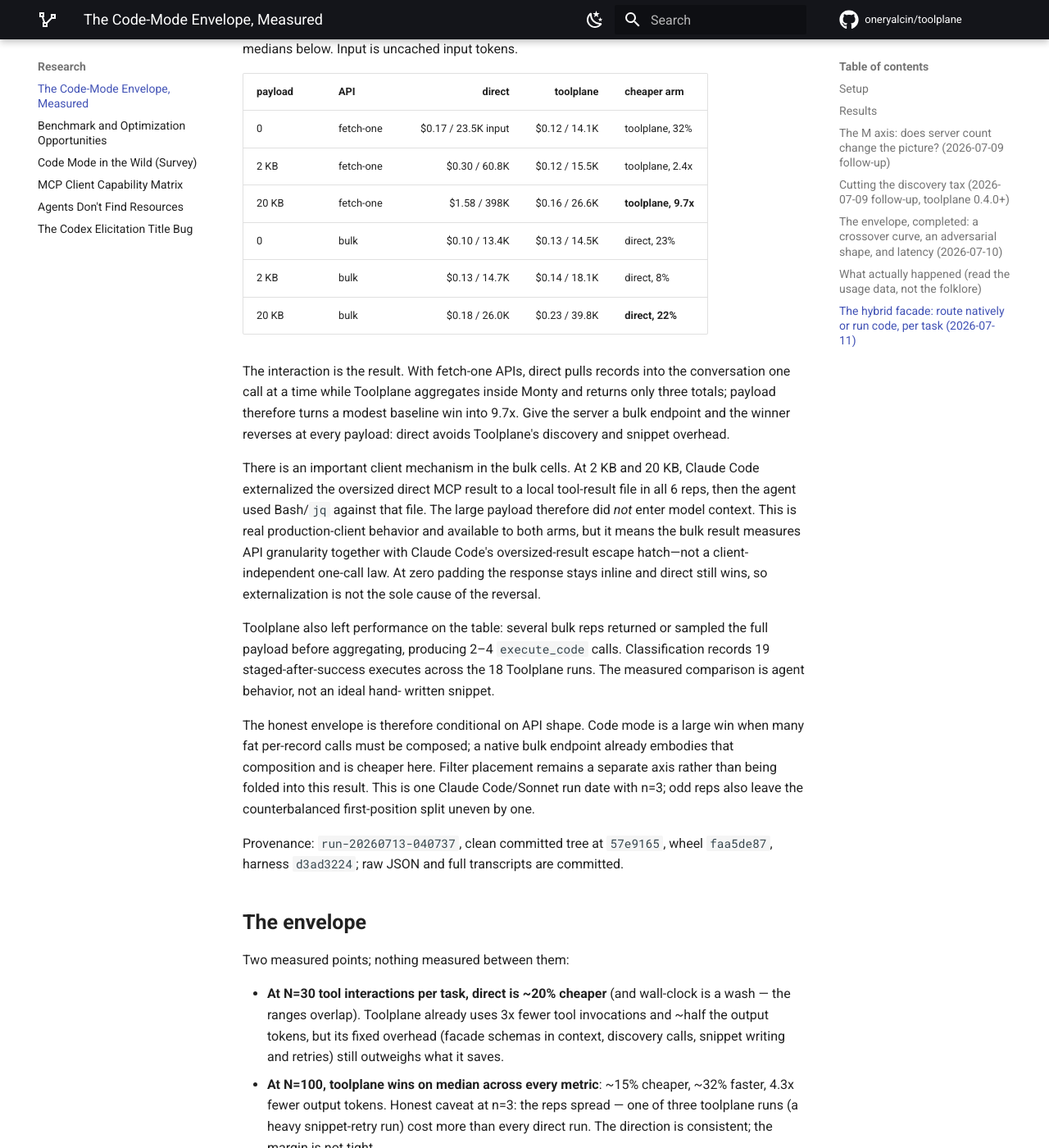
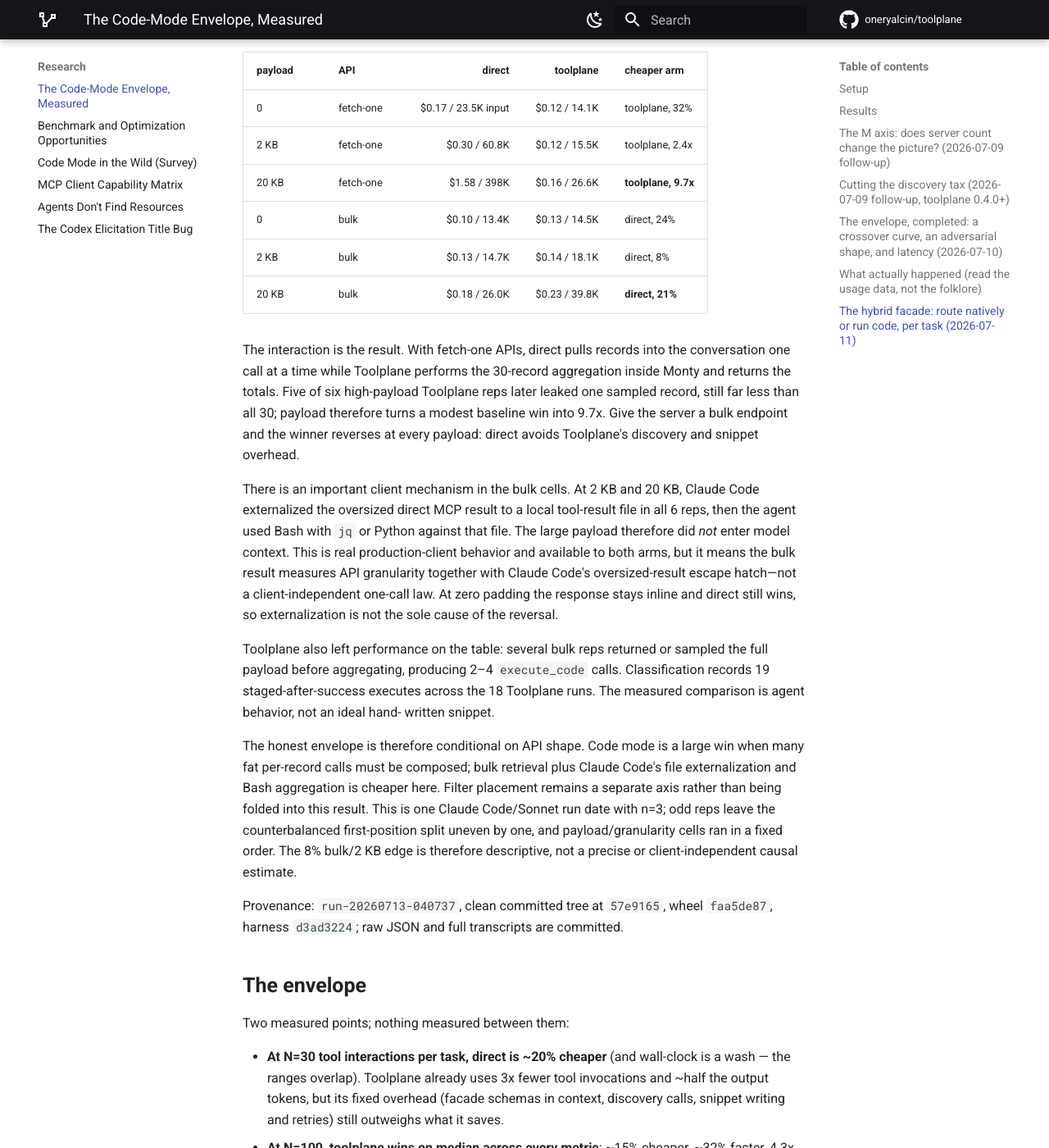
Before and after one commit to oneryalcin/toolplane, an MkDocs documentation site: the page built from docs/code-mode-benchmark.md, in a window 1280 px wide and 1400 px high, scrolled down 15979 px. Shown: the whole window at 82% size. Built offline with MkDocs 1.6.1 and Material for MkDocs 9.7.7, drawn with Linux system fonts in a browser that asks for light colours; comment, search, counter and statistics services are not loaded; some of the changed text lies outside the part shown.

Commit message:
Bench: tighten payload-axis scope and claims (#117)

```diff
--- a/docs/code-mode-benchmark.md
+++ b/docs/code-mode-benchmark.md
@@ -702,20 +702,22 @@ all 36 correct; medians below. Input is uncached input tokens.
 | 0 | fetch-one | $0.17 / 23.5K input | $0.12 / 14.1K | toolplane, 32% |
 | 2 KB | fetch-one | $0.30 / 60.8K | $0.12 / 15.5K | toolplane, 2.4x |
 | 20 KB | fetch-one | $1.58 / 398K | $0.16 / 26.6K | **toolplane, 9.7x** |
-| 0 | bulk | $0.10 / 13.4K | $0.13 / 14.5K | direct, 23% |
+| 0 | bulk | $0.10 / 13.4K | $0.13 / 14.5K | direct, 24% |
 | 2 KB | bulk | $0.13 / 14.7K | $0.14 / 18.1K | direct, 8% |
-| 20 KB | bulk | $0.18 / 26.0K | $0.23 / 39.8K | **direct, 22%** |
+| 20 KB | bulk | $0.18 / 26.0K | $0.23 / 39.8K | **direct, 21%** |
 
 The interaction is the result. With fetch-one APIs, direct pulls records into
-the conversation one call at a time while Toolplane aggregates inside Monty
-and returns only three totals; payload therefore turns a modest baseline win
-into 9.7x. Give the server a bulk endpoint and the winner reverses at every
-payload: direct avoids Toolplane's discovery and snippet overhead.
+the conversation one call at a time while Toolplane performs the 30-record
+aggregation inside Monty and returns the totals. Five of six high-payload
+Toolplane reps later leaked one sampled record, still far less than all 30;
+payload therefore turns a modest baseline win into 9.7x. Give the server a
+bulk endpoint and the winner reverses at every payload: direct avoids
+Toolplane's discovery and snippet overhead.
 
 There is an important client mechanism in the bulk cells. At 2 KB and 20 KB,
 Claude Code externalized the oversized direct MCP result to a local tool-result
-file in all 6 reps, then the agent used Bash/`jq` against that file. The large
-payload therefore did *not* enter model context. This is real production-client
+file in all 6 reps, then the agent used Bash with `jq` or Python against that
+file. The large payload therefore did *not* enter model context. This is real production-client
 behavior and available to both arms, but it means the bulk result measures API
 granularity together with Claude Code's oversized-result escape hatch—not a
 client-independent one-call law. At zero padding the response stays inline and
@@ -728,11 +730,13 @@ Toolplane runs. The measured comparison is agent behavior, not an ideal hand-
 written snippet.
 
 The honest envelope is therefore conditional on API shape. Code mode is a
-large win when many fat per-record calls must be composed; a native bulk
-endpoint already embodies that composition and is cheaper here. Filter
-placement remains a separate axis rather than being folded into this result.
-This is one Claude Code/Sonnet run date with n=3; odd reps also leave the
-counterbalanced first-position split uneven by one.
+large win when many fat per-record calls must be composed; bulk retrieval plus
+Claude Code's file externalization and Bash aggregation is cheaper here.
+Filter placement remains a separate axis rather than being folded into this
+result. This is one Claude Code/Sonnet run date with n=3; odd reps leave the
+counterbalanced first-position split uneven by one, and payload/granularity
+cells ran in a fixed order. The 8% bulk/2 KB edge is therefore descriptive,
+not a precise or client-independent causal estimate.
 
 Provenance: `run-20260713-040737`, clean committed tree at `57e9165`, wheel
 `faa5de87`, harness `d3ad3224`; raw JSON and full transcripts are committed.
```
Also changed, not shown: other parts of docs/code-mode-benchmark.md (+1 -1 lines), 2 other files.
